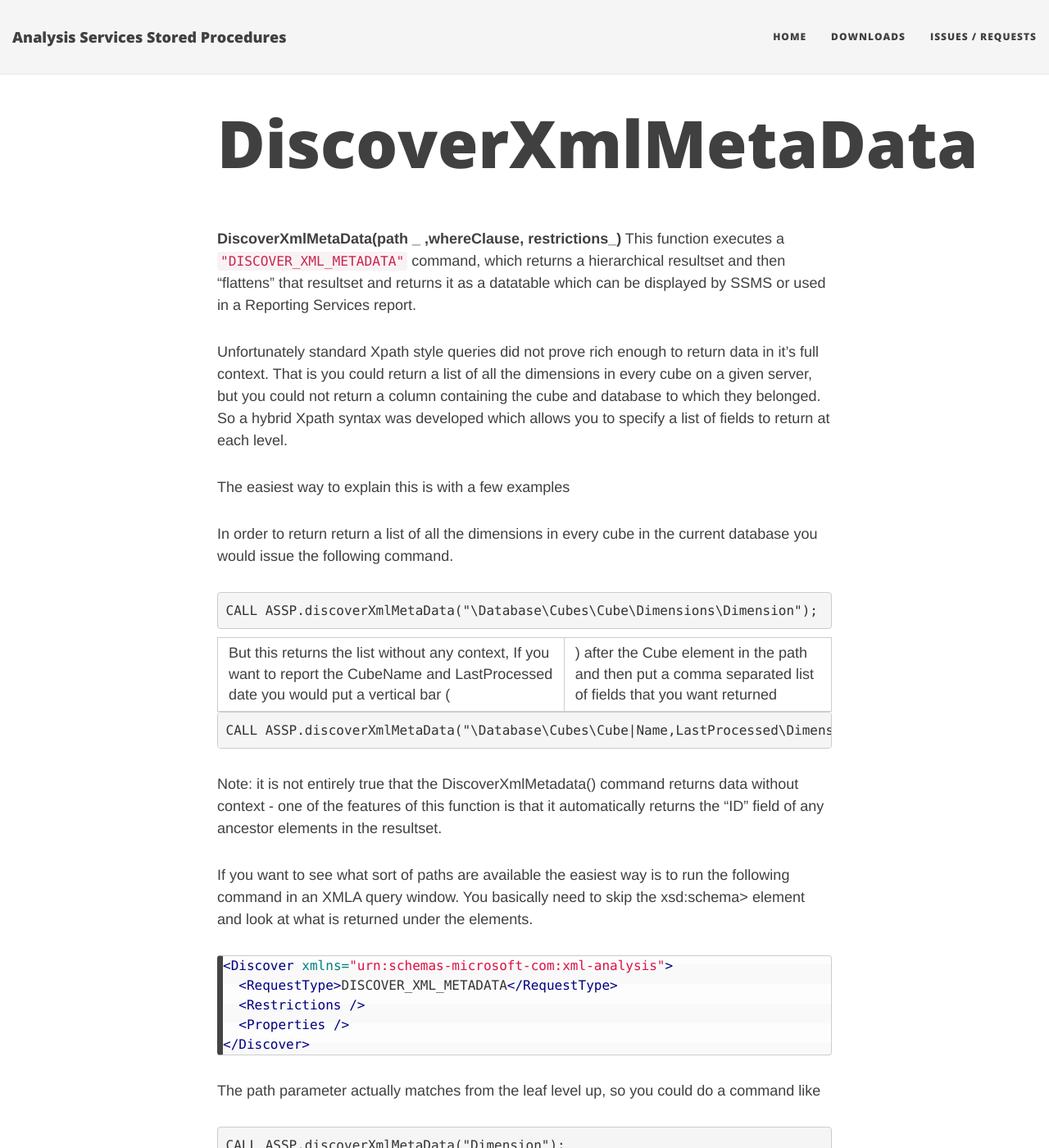
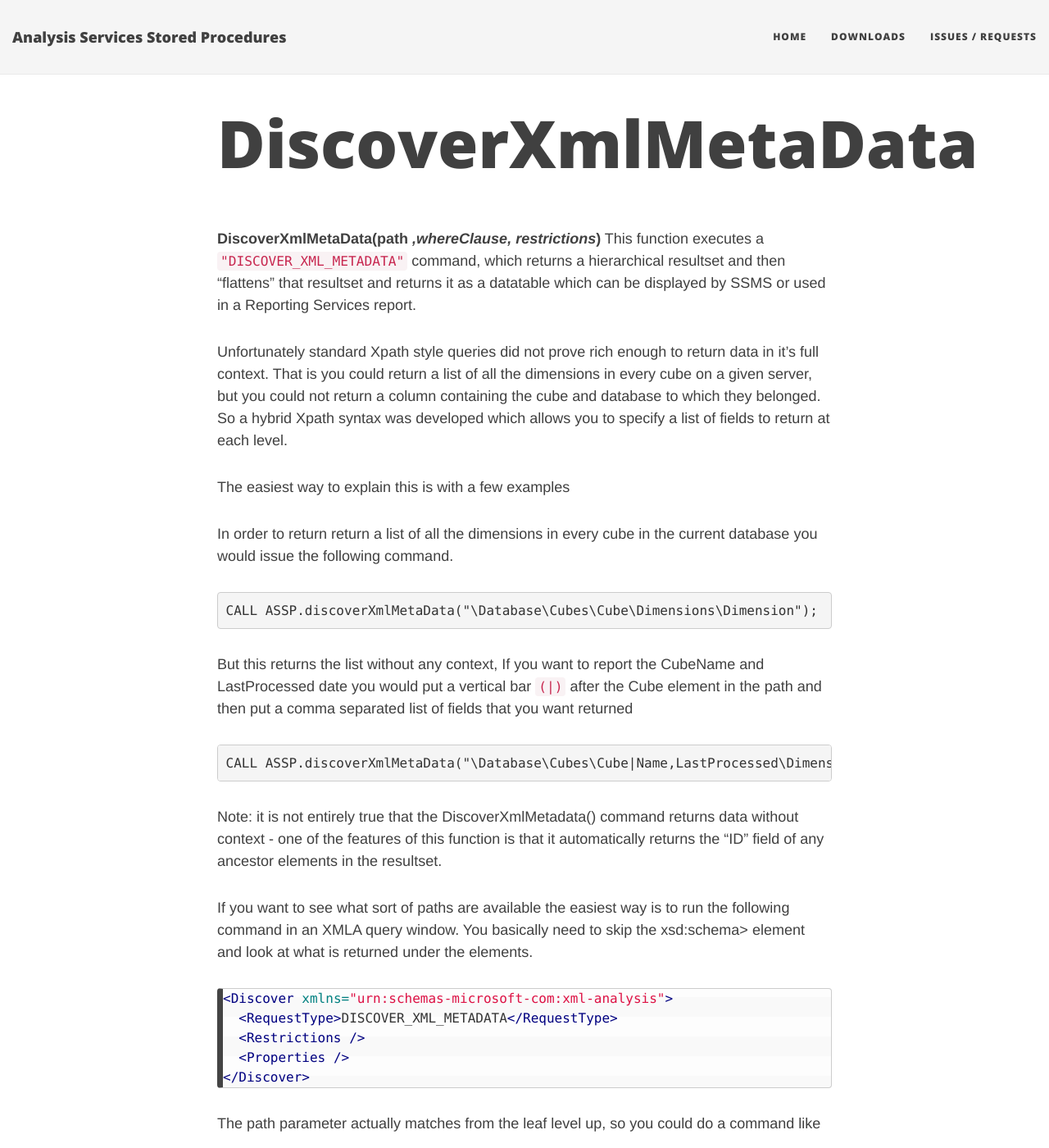
Before and after one commit to ASStoredProcedures/ASStoredProcedures, a Jekyll site: the page built from docs/_functions/DiscoverXmlMetadata.md, in a window 1280 px wide and 1400 px high. Shown: the whole window at 82% size. Built offline with Jekyll 4.4.1, drawn with Linux system fonts in a browser that asks for light colours; nearby versions of some CDN libraries; comment, search, counter and statistics services are not loaded; some of the changed text lies outside the part shown.

Commit message:
fixing formatting issues

````diff
--- a/docs/_functions/DiscoverXmlMetadata.md
+++ b/docs/_functions/DiscoverXmlMetadata.md
@@ -8,7 +8,7 @@ functions:
   - DiscoverXmlMetaDataFull
 ---
 
-**DiscoverXmlMetaData(path _ ,whereClause, restrictions_)**
+**DiscoverXmlMetaData(path _,whereClause, restrictions_)**
 This function executes a ```"DISCOVER_XML_METADATA"``` command, which returns a hierarchical resultset and then "flattens" that resultset and returns it as a datatable which can be displayed by SSMS or used in a Reporting Services report.
 
 Unfortunately standard Xpath style queries did not prove rich enough to return data in it's full context. That is you could return a list of all the dimensions in every cube on a given server, but you could not return a column containing the cube and database to which they belonged. So a hybrid Xpath syntax was developed which allows you to specify a list of fields to return at each level.
@@ -21,7 +21,7 @@ In order to return return a list of all the dimensions in every cube in the curr
 CALL ASSP.discoverXmlMetaData("\Database\Cubes\Cube\Dimensions\Dimension");
 ```
 
-But this returns the list without any context, If you want to report the CubeName and LastProcessed date you would put a vertical bar (|) after the Cube element in the path and then put a comma separated list of fields that you want returned
+But this returns the list without any context, If you want to report the CubeName and LastProcessed date you would put a vertical bar ```(|)``` after the Cube element in the path and then put a comma separated list of fields that you want returned
 
 ```raw
 CALL ASSP.discoverXmlMetaData("\Database\Cubes\Cube|Name,LastProcessed\Dimensions\Dimension");
@@ -97,7 +97,7 @@ An example which retrieves the DMV column upon which each measure is based is:
 CALL ASSP.discoverXmlMetaData("\Database\Cubes\Cube\MeasureGroups\MeasureGroup|Name\Measures\Measure|Name\Source\Source");
 ```
 
-**DiscoverXmlMetaDataFull(path _ , whereClause, restrictions_)**
+**DiscoverXmlMetaDataFull(path _, whereClause, restrictions_)**
 The DiscoverXmlMetadata() function automatically injects a <DatabaseID> restriction into the xmla command using the database specified in the current connection as it was considered to be the most likely use case. If however you want to report on server properties, or do execute a command over every database on the server you can use the DiscoverXmlMetaDataFull() function which has the same syntax as the DiscoverXmlMetaData() function, but it does not insert any implied restrictions.
 
 eg
````
